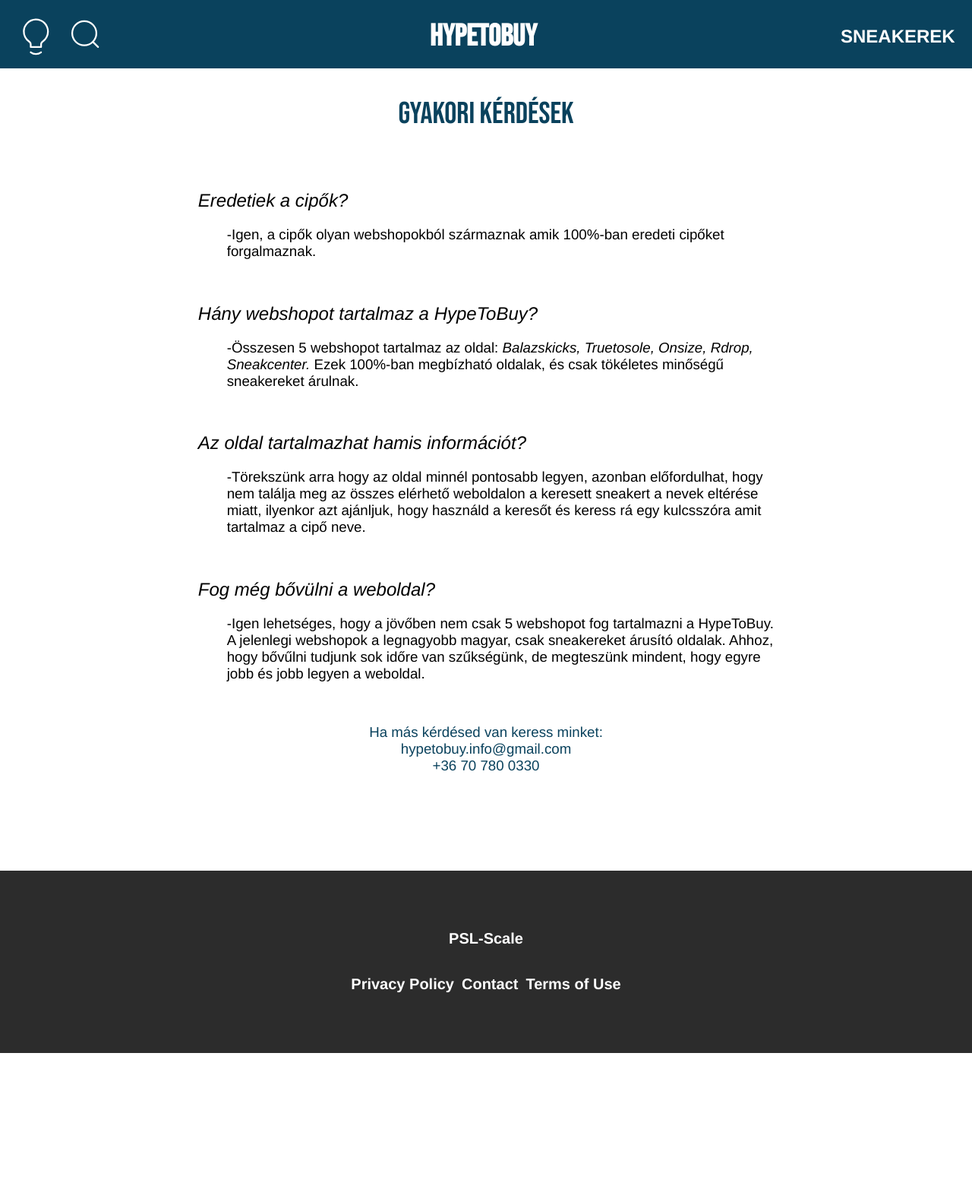
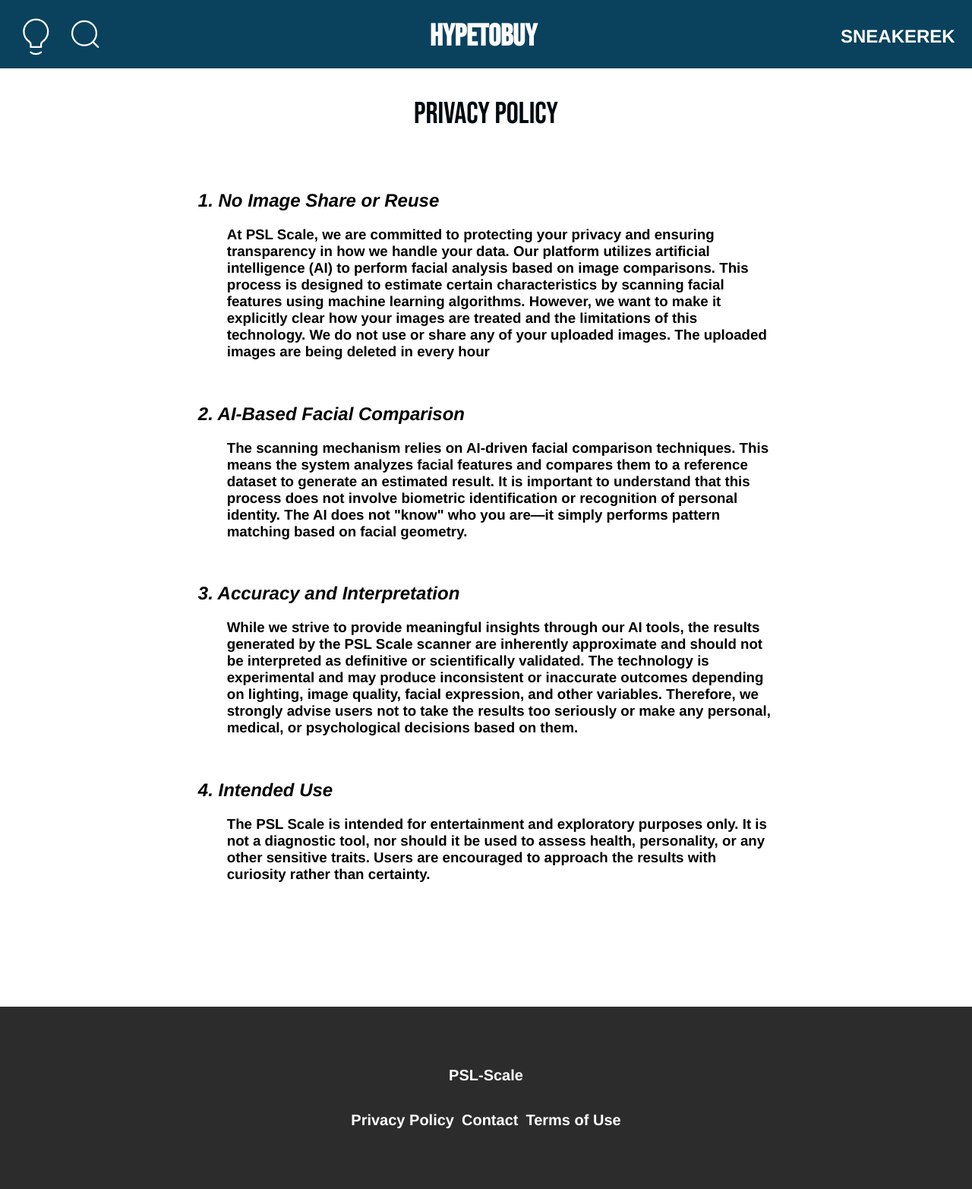
Before and after one commit to Bacika69/htp, a Django app: page /gyakorikerdesek/ in a window 1280 px wide. Shown: the whole page at 76% size. Before the commit the page ends 1386 px from the top, so only its background shows below. Run offline with Django 5.2, Linux system fonts and the light colour scheme; some web fonts are replaced.

Commit message:
Update gyk.html

```diff
--- a/templates/gyk.html
+++ b/templates/gyk.html
@@ -16,7 +16,7 @@
     .h1_gyk{
 
         font-family: "Bebas Neue", sans-serif;
-        color: rgb(10,66,93);
+        color: rgb(0, 10, 15);
         /* text-decoration:; */
         margin-bottom: 10%;
         font-size: 40px;
@@ -25,14 +25,14 @@
     }
     .h2_gyk{
         font-family: helvetica;
-        font-weight: 100;
+        /* font-weight: 100; */
         /* text-decoration: underline; */
 
     }
     .h3_gyk{
         font-family: helvetica;
         margin-left: 5%;
-        font-weight: 200;
+        /* font-weight: 500; */
 
 
     }
@@ -82,17 +82,18 @@
     {% if q == 'rolunk' %}
         <h2>teso nincs ilyen oldal</h2>
     {%else%}
-        <h1 class="h1_gyk">Gyakori Kérdések</h1>
-        <h2 class="h2_gyk"><i>Eredetiek a cipők?</i></h2>
-        <h3 class="h3_gyk">-Igen, a cipők olyan webshopokból származnak amik 100%-ban eredeti cipőket forgalmaznak.</h3><br>
-        <h2 class="h2_gyk"><i>Hány webshopot tartalmaz a HypeToBuy?</i></h2>
-        <h3 class="h3_gyk">-Összesen 5 webshopot tartalmaz az oldal:<i> <a class="nolink" href="https://balazskicks.com">Balazskicks</a>, <a class="nolink" href="https://truetosole.hu">Truetosole</a>, <a class="nolink" href="https://onsize.hu">Onsize</a>, <a class="nolink" href="https://rdrop.hu">Rdrop</a>, <a class="nolink" href="https:sneakcenter.com">Sneakcenter</a>.</i>
-        Ezek 100%-ban megbízható oldalak, és csak tökéletes minőségű sneakereket árulnak.</h3><br>
-        <i><h2 class="h2_gyk">Az oldal tartalmazhat hamis információt?</h2></i>
-        <h3 class="h3_gyk">-Törekszünk arra hogy az oldal minnél pontosabb legyen, azonban előfordulhat, hogy nem találja meg az összes elérhető weboldalon a keresett sneakert a nevek eltérése miatt, ilyenkor azt  ajánljuk, hogy használd a keresőt és keress rá egy kulcsszóra amit tartalmaz a cipő neve.</h3><br>
-        <h2 class="h2_gyk"><i>Fog még bővülni a weboldal?</i></h2>
-        <h3 class="h3_gyk">-Igen lehetséges, hogy a jövőben nem csak 5 webshopot fog tartalmazni a HypeToBuy. A jelenlegi webshopok a legnagyobb magyar, csak sneakereket árusító oldalak. Ahhoz, hogy bővűlni tudjunk sok időre van szűkségünk, de megteszünk mindent, hogy egyre jobb és jobb legyen a weboldal.</h3><br>
-        <h3 class="h3_gyk_vég">Ha más kérdésed van keress minket:<br> hypetobuy.info@gmail.com <br> +36 70 780 0330</h3>
+        <h1 class="h1_gyk">Privacy Policy</h1>
+        <h2 class="h2_gyk"><i>1. No Image Share or Reuse</i></h2>
+        <h3 class="h3_gyk">
+            At PSL Scale, we are committed to protecting your privacy and ensuring transparency in how we handle your data. Our platform utilizes artificial intelligence (AI) to perform facial analysis based on image comparisons. This process is designed to estimate certain characteristics by scanning facial features using machine learning algorithms. However, we want to make it explicitly clear how your images are treated and the limitations of this technology. We do not use or share any of your uploaded images. The uploaded images are being deleted in every hour</h3><br>
+        <h2 class="h2_gyk"><i>2. AI-Based Facial Comparison</i></h2>
+        <h3 class="h3_gyk">The scanning mechanism relies on AI-driven facial comparison techniques. This means the system analyzes facial features and compares them to a reference dataset to generate an estimated result. It is important to understand that this process does not involve biometric identification or recognition of personal identity. The AI does not "know" who you are—it simply performs pattern matching based on facial geometry.</h3><br>
+        <h2 class="h2_gyk"><i>3. Accuracy and Interpretation</i></h2>
+        <h3 class="h3_gyk">While we strive to provide meaningful insights through our AI tools, the results generated by the PSL Scale scanner are inherently approximate and should not be interpreted as definitive or scientifically validated. The technology is experimental and may produce inconsistent or inaccurate outcomes depending on lighting, image quality, facial expression, and other variables. Therefore, we strongly advise users not to take the results too seriously or make any personal, medical, or psychological decisions based on them.</i>
+        </h3><br>
+        <h2 class="h2_gyk"><i>4. Intended Use</i></h2>
+        <h3 class="h3_gyk">The PSL Scale is intended for entertainment and exploratory purposes only. It is not a diagnostic tool, nor should it be used to assess health, personality, or any other sensitive traits. Users are encouraged to approach the results with curiosity rather than certainty.</h3><br>
+
     {% endif %}
 </div >
 
```
